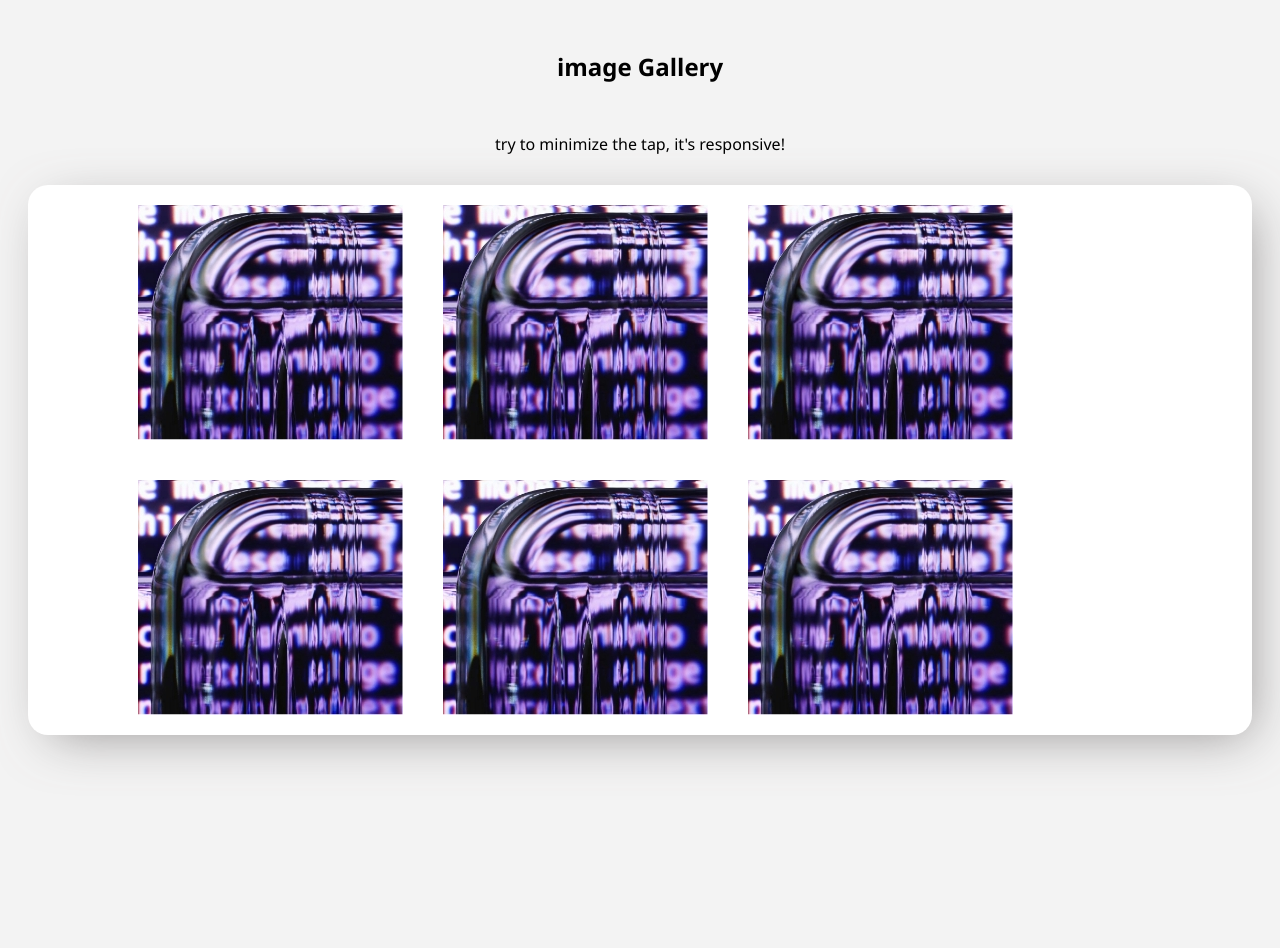
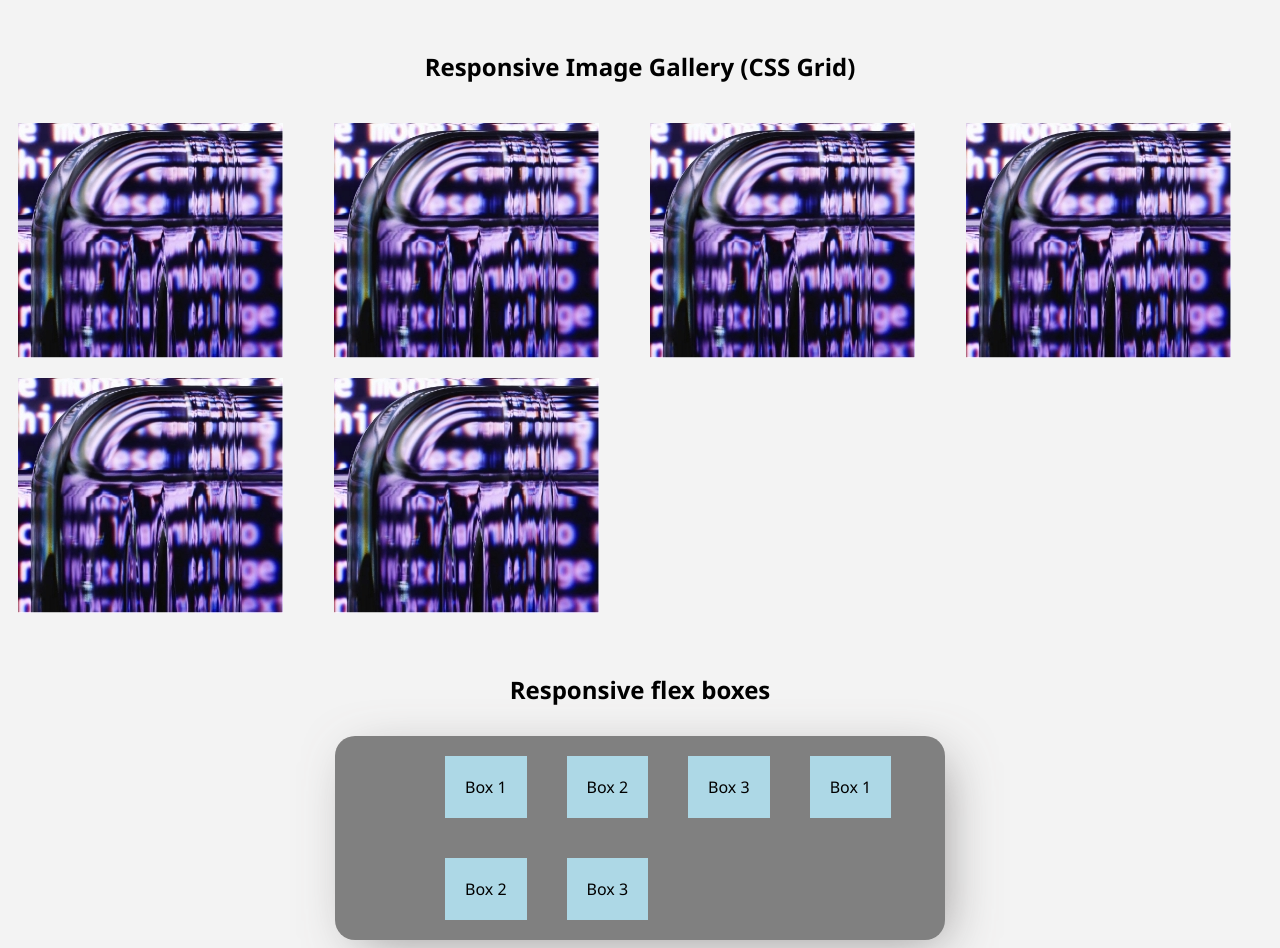
Before and after one commit to shahad-jeza/responsive-gallery, a plain HTML site: page index.html in a window 1280 px wide. Before the commit the page ends 800 px from the top, so only its background shows below. Drawn offline with Linux system fonts and the light colour scheme.

Commit message:
edited images

```diff
--- a/index.html
+++ b/index.html
@@ -3,19 +3,28 @@
 <head>
 <meta charset="UTF-8">
 <meta name="viewport" content="width=device-width, initial-scale=1.0">
-<title>Responsive Gallery</title>
+<title>Responsive Grid & Flexbox Layout</title>
 <link rel="stylesheet" href="styles.css">
 </head>
 <body>
-  <h2>image Gallery</h2>
-  <p>try to minimize the tap, it's responsive!</p>
+<h2>Responsive Image Gallery (CSS Grid)</h2>
 <div class="gallery">
-<img src="image1.jpg" alt="Gallery Image">
-<img src="image1.jpg" alt="Gallery Image">
-<img src="image1.jpg" alt="Gallery Image">
-<img src="image1.jpg" alt="Gallery Image">
-<img src="image1.jpg" alt="Gallery Image">
-<img src="image1.jpg" alt="Gallery Image">
+<img src="image1.jpg"; alt="Gallery Image">
+<img src="image1.jpg"; alt="Gallery Image">
+<img src="image1.jpg"; alt="Gallery Image">
+<img src="image1.jpg"; alt="Gallery Image">
+<img src="image1.jpg"; alt="Gallery Image">
+<img src="image1.jpg"; alt="Gallery Image">
+</div>
+
+<h2>Responsive flex boxes</h2>
+<div class="flex-container">
+<div class="box">Box 1</div>
+<div class="box">Box 2</div>
+<div class="box">Box 3</div>
+<div class="box">Box 1</div>
+<div class="box">Box 2</div>
+<div class="box">Box 3</div>
 </div>
 </body>
 </html>
--- a/styles.css
+++ b/styles.css
@@ -3,25 +3,27 @@ body{
   background-color: rgb(243, 243, 243)
 }
 
-.gallery{
-align-items: center;
+.flex-container{
 border-radius: 20px;
 padding: 10px;
-margin: 20px;
+margin: auto;
 display: flex;
 flex-direction: row;
 flex-wrap: wrap;
 padding-left: 100px;
-background-color: white;
+background-color: grey;
 box-shadow:10px 12px 52px -13px rgba(118,114,114,0.75);
 -webkit-box-shadow: 10px 12px 52px -13px rgba(118,114,114,0.75);
 -moz-box-shadow: 10px 12px 52px -13px rgba(118,114,114,0.75);
+gap: 20px;
+width: 500px;
 
-gap: 20px;
 }
 
-.gallery img{
+.flex-container .box{
   margin: 10px;
+  background-color: lightblue;
+  padding: 20px;
 }
 
 h2,p{
@@ -30,9 +32,43 @@ h2,p{
   text-align: center;
 }
 
+
+
+.gallery {
+  display: grid;
+  grid-template-columns: repeat(4, 1fr);
+  gap: 20px;
+  margin: 0;
+  padding: 10px;
+}
+
+.gallery-item img {
+  width: 100%;
+  height: auto;
+  border-radius: 10px;
+}
+
+@media (max-width: 1024px) {
+  .gallery {
+    grid-template-columns: repeat(3, 1fr);
+  }
+}
+
+@media (max-width: 768px) {
+  .gallery {
+    grid-template-columns: repeat(2, 1fr);
+  }
+}
+
+@media (max-width: 480px) {
+  .gallery {
+    grid-template-columns: repeat(1, 1fr);
+  }
+}
+
 /* Responsive layout */
 @media (max-width: 800px) {
-  .gallery{
+  .flex-container{
     flex-direction: column; /* makes a one column layout instead of a two-column layout */
   }
 }
```
